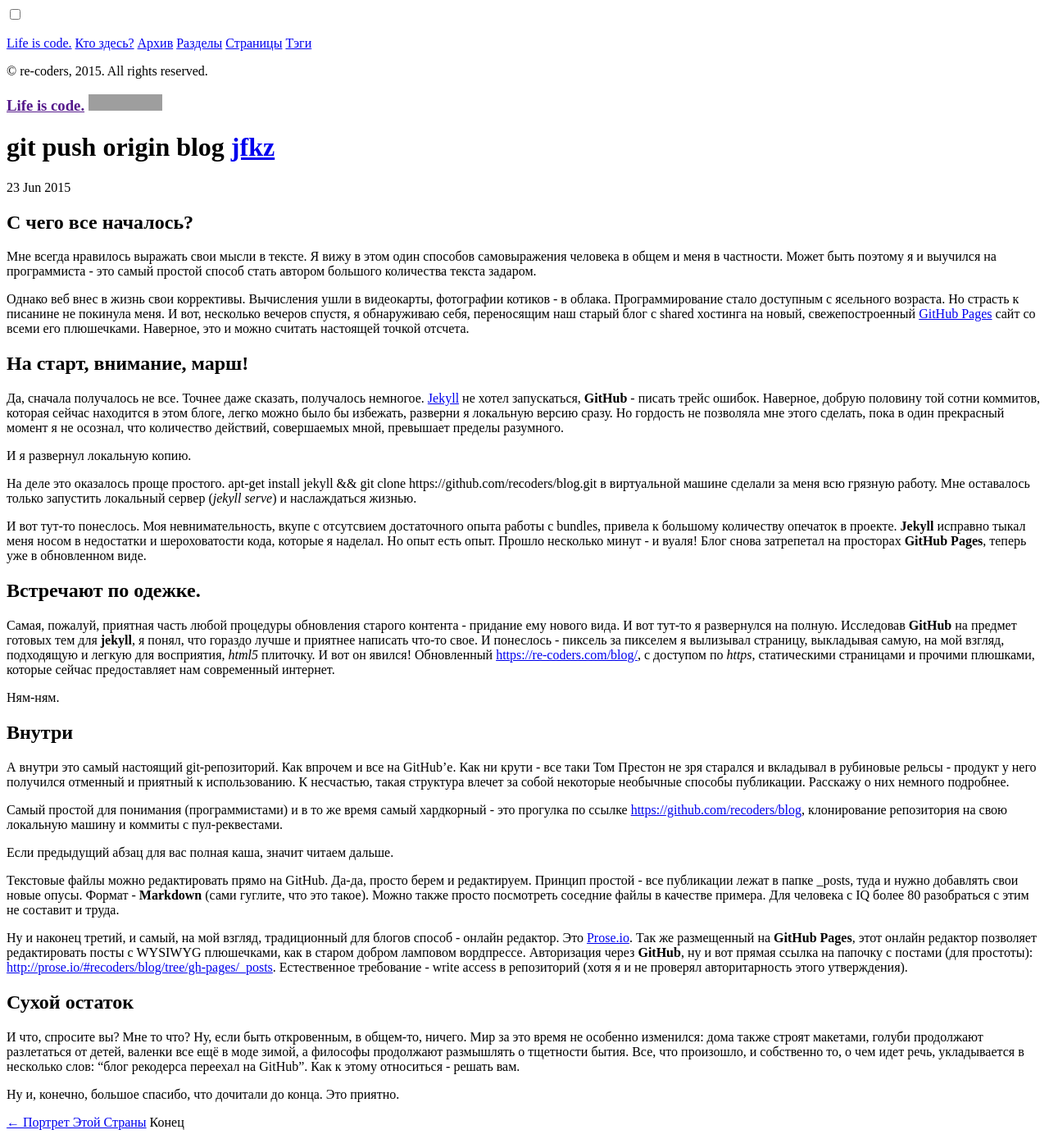
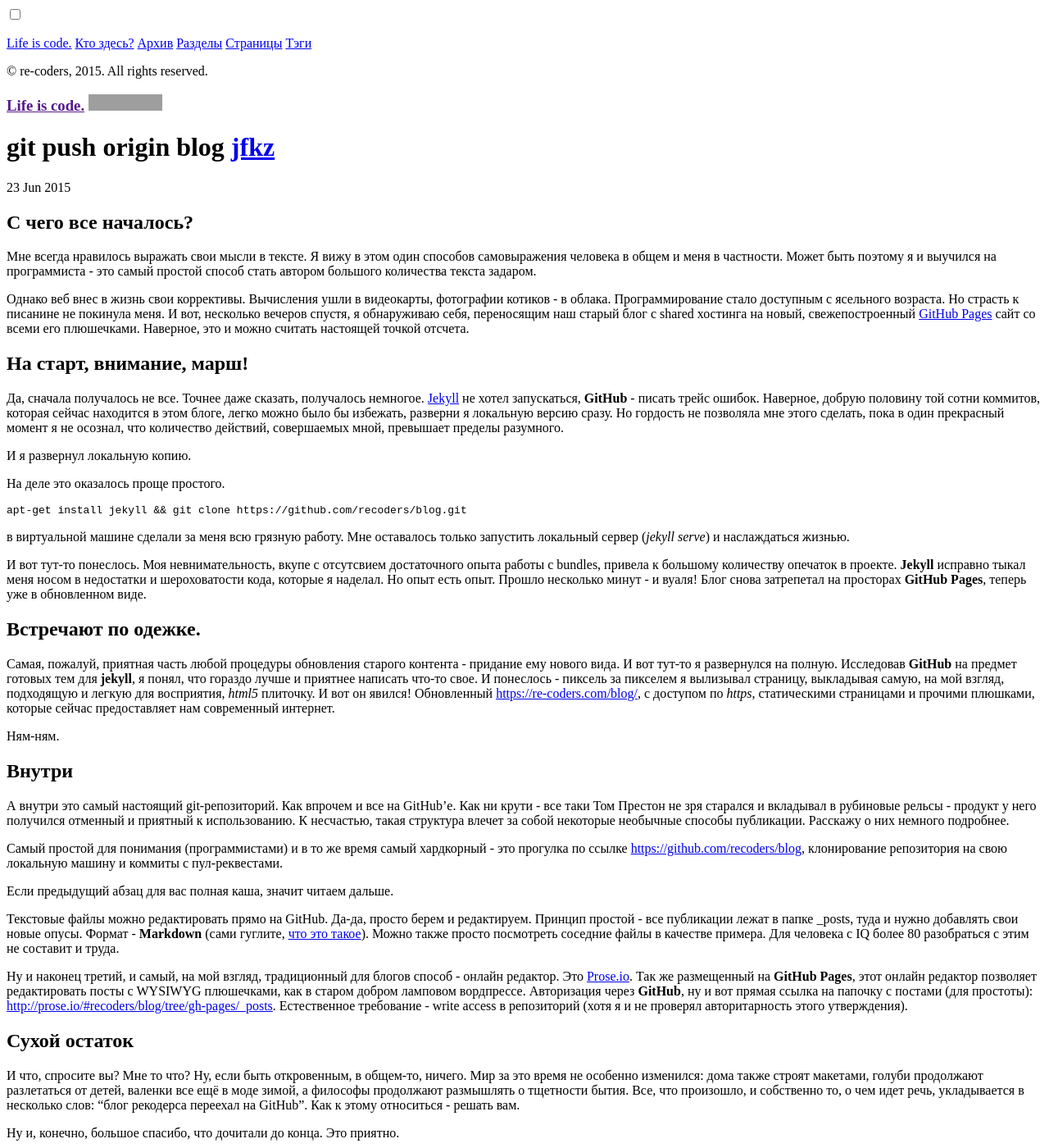
Before and after one commit to recoders/blog, a Jekyll site: the page built from _posts/2015-06-23-git-push-origin-blog.md, in a window 1280 px wide and 1400 px high. Shown: the whole window at 82% size. Built offline with Jekyll 4.4.1, drawn with Linux system fonts in a browser that asks for light colours; comment, search, counter and statistics services are not loaded; part of the change alters nothing that is shown; grey boxes are pictures that could not be loaded.

```diff
--- a/_posts/2015-06-23-git-push-origin-blog.md
+++ b/_posts/2015-06-23-git-push-origin-blog.md
@@ -23,7 +23,9 @@ categories:
 И я развернул локальную копию.
 
 На деле это оказалось проще простого.
+
 	apt-get install jekyll && git clone https://github.com/recoders/blog.git
+
 в виртуальной машине сделали за меня всю грязную работу.
 Мне оставалось только запустить локальный сервер (_jekyll serve_) и наслаждаться жизнью.
 
@@ -52,7 +54,7 @@ __GitHub Pages__, теперь уже в обновленном виде.
 Если предыдущий абзац для вас полная каша, значит читаем дальше.
 
 Текстовые файлы можно редактировать прямо на GitHub. Да-да, просто берем и редактируем. Принцип простой - все публикации лежат в папке \_posts, туда и нужно
-добавлять свои новые опусы. Формат - __Markdown__ (сами гуглите, что это такое). Можно также просто посмотреть соседние файлы в качестве примера. Для человека с IQ более
+добавлять свои новые опусы. Формат - __Markdown__ (сами гуглите, [что это такое](http://daringfireball.net/projects/markdown/syntax)). Можно также просто посмотреть соседние файлы в качестве примера. Для человека с IQ более
 80 разобраться с этим не составит и труда.
 
 Ну и наконец третий, и самый, на мой взгляд, традиционный для блогов способ - онлайн редактор. Это [Prose.io](https://prose.io). Так же размещенный на __GitHub Pages__,
```
